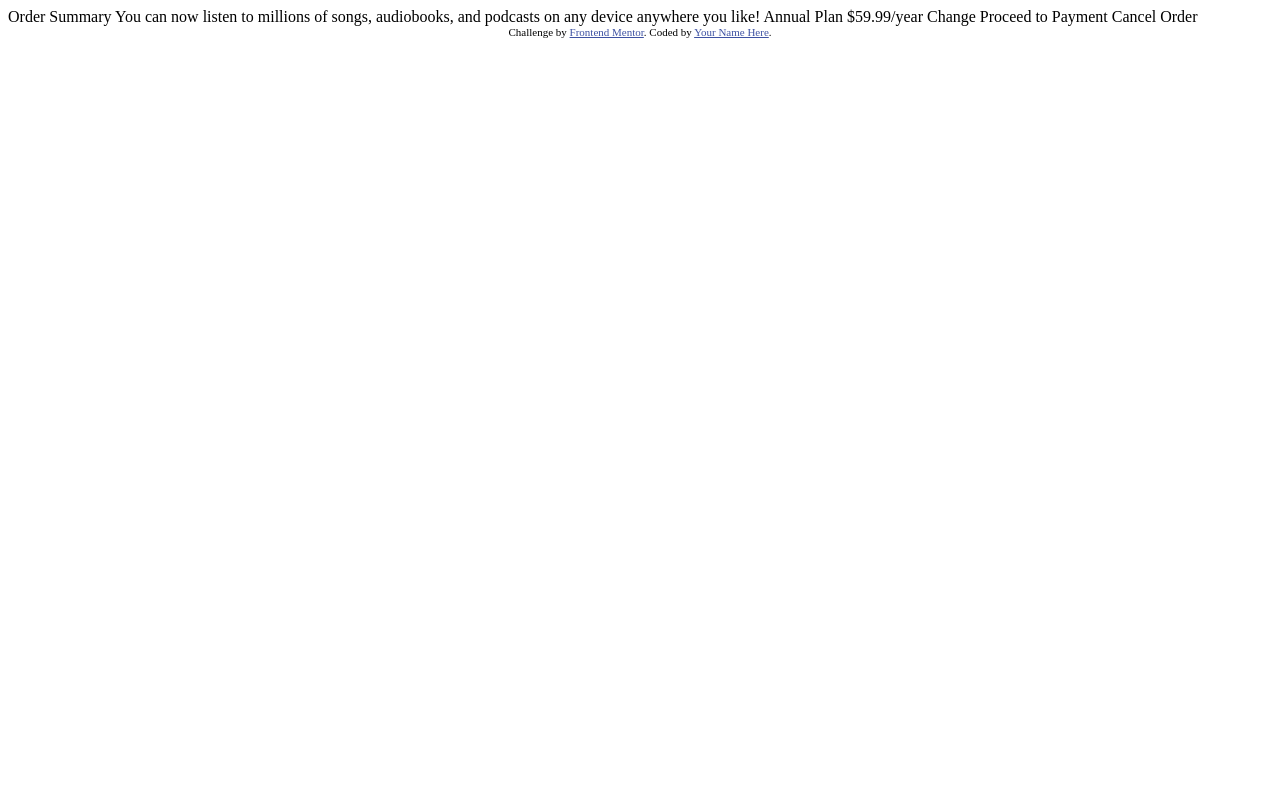
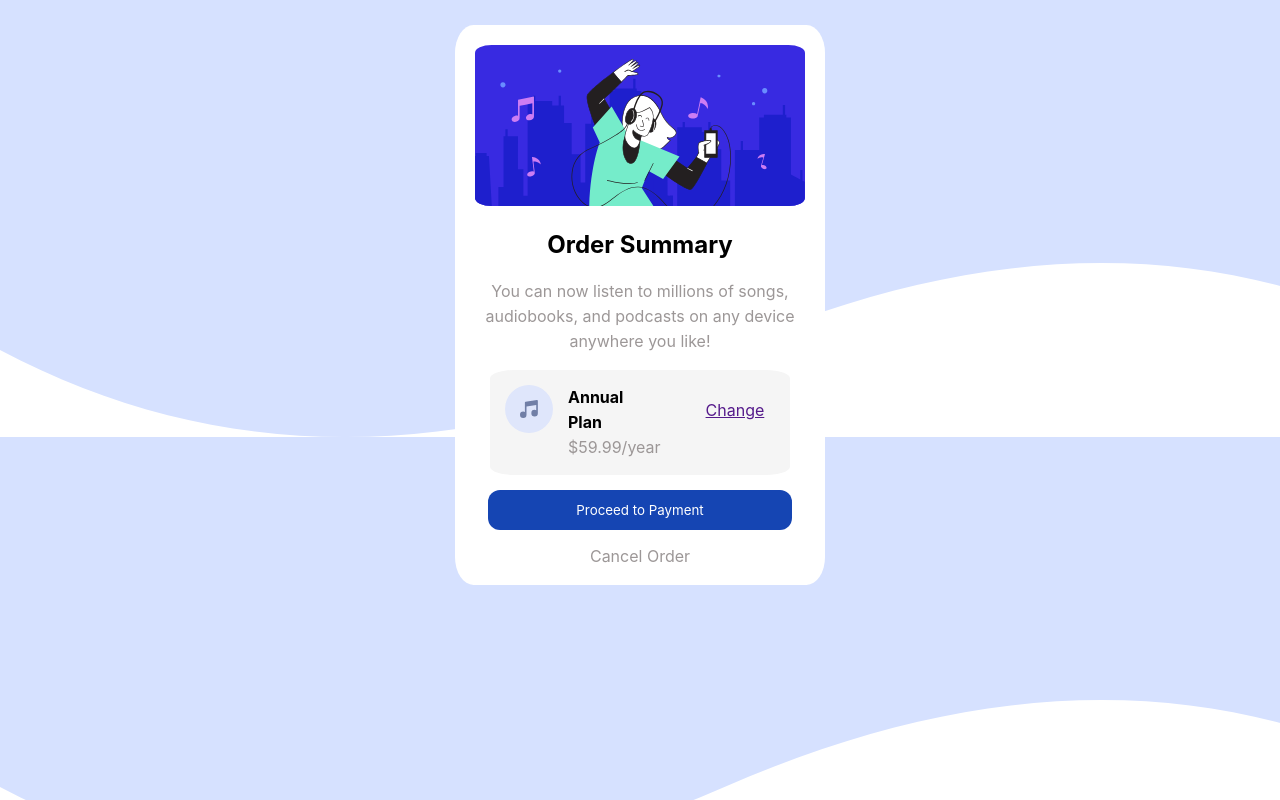
Before and after one commit to KareceA/Order-summary, a plain HTML site: page index.html in a window 1280 px wide. Drawn offline with Linux system fonts and the light colour scheme.

Commit message:
updated styling with css

```diff
--- a/index.css
+++ b/index.css
@@ -1,3 +1,82 @@
+html * {
+    font-family: -apple-system, BlinkMacSystemFont, 'Segoe UI', Roboto, Oxygen, Ubuntu, Cantarell, 'Open Sans', 'Helvetica Neue', sans-serif;
+}
+
+.p-tag {
+    line-height: 25px;
+    color: rgb(156, 151, 151);
+}
+
+.annual-plan {
+    display: flex;
+    padding: 15px;
+    background-color: rgb(245, 245, 245);
+    margin: 15px;
+    border-radius: 8%;
+}
+
+.colunm-arrange{
+    text-align: left;
+    padding-left: inherit;
+    padding-right: 30px;
+    line-height: 25px;
+}
+
+.btn {
+    padding: 12px 88px;
+    border-radius: 12px;
+    background-color: #1545b3;
+    border-style: none;
+    color: white;
+}
+
+.change-text {
+    padding: inherit;
+}
+
+.price-tag {
+    margin: 0px;
+    color: rgb(156, 151, 151);
+}
+
+.cancel-tag {
+    color: rgb(156, 151, 151);
+}
+
 body {
-    background-image: url('<svg xmlns="http://www.w3.org/2000/svg" width="1440" height="437"><path fill="#D6E1FF" fill-rule="evenodd" d="M0 349.974c218.558 116.035 460.05 116.035 724.475 0s502.933-116.035 715.525 0V0H0v349.974z"/></svg>');
+    background-image: url("./images/pattern-background-desktop.svg");
+    text-align: center;
+    margin: 0px;
 }
+
+.order-image {
+    background-image: url("./images/illustration-hero.svg");
+    border-radius: 5%;
+}
+
+.main-div {
+    height: 520px;
+    width: 330px;
+    background-color: white;
+    text-align: center;
+    display: block;
+    margin-left: auto;
+    margin-right: auto;
+    margin-top: 25px;
+    border-radius: 5%;
+    padding: 20px;
+
+}
+
+.header-image {
+    width: 330px;
+}
+
+.order-body {
+    padding: 20px;
+    margin: -20px;
+}
+
+img {
+    border-radius: 5%;
+}
--- a/index.html
+++ b/index.html
@@ -6,36 +6,48 @@
 
   <link rel="icon" type="image/png" sizes="32x32" href="./images/favicon-32x32.png">
 
+  <link rel="stylesheet" href="index.css">
+
   <title>Frontend Mentor | Order summary card</title>
 
   <!-- Feel free to remove these styles or customise in your own stylesheet 👍 -->
   <style>
     .attribution { font-size: 11px; text-align: center; }
     .attribution a { color: hsl(228, 45%, 44%); }
-    body {
-    background-image: url('<svg xmlns="http://www.w3.org/2000/svg" width="1440" height="437"><path fill="#D6E1FF" fill-rule="evenodd" d="M0 349.974c218.558 116.035 460.05 116.035 724.475 0s502.933-116.035 715.525 0V0H0v349.974z"/></svg>');
-    }
-
   </style>
 </head>
 <body>
-
-  Order Summary
-
-  You can now listen to millions of songs, audiobooks, and podcasts on any
-  device anywhere you like!
-
-  Annual Plan
-  $59.99/year
-
-  Change
-
-  Proceed to Payment
-  Cancel Order
-
-  <div class="attribution">
-    Challenge by <a href="https://www.frontendmentor.io?ref=challenge" target="_blank">Frontend Mentor</a>.
-    Coded by <a href="#">Your Name Here</a>.
+  <div class="main-div">
+    <img src="./images/illustration-hero.svg" alt="header-imaage" class="header-image">
+  <div class="order-body">
+    <h2>Order Summary</h2>
+    <p class="p-tag">
+      You can now listen to millions of songs, audiobooks, and podcasts on any
+      device anywhere you like!
+    </p>
+    <div class="annual-plan">
+      <div class="music-icon">
+        <img src="./images/icon-music.svg" alt="icon-music">
+      </div>
+      <div class="colunm-arrange">
+        <b> Annual Plan </b>
+        <p class="price-tag">$59.99/year</p>
+      </div>
+      <div class="change-text">
+        <a href="">Change</a>
+      </div>
+    </div>
+    <button type="button" class="btn">
+      Proceed to Payment
+    </button>
+    <p class="cancel-tag">
+      Cancel Order
+    </p>
+    <!-- <div class="attribution">
+      Challenge by <a href="https://www.frontendmentor.io?ref=challenge" target="_blank">Frontend Mentor</a>.
+      Coded by <a href="#">El-Karece</a>
+    </div> -->
+  </div>
   </div>
 </body>
 </html>
```
Also changed, not shown: 1 other file.
